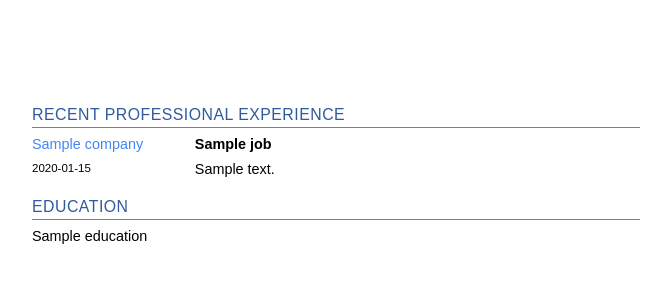
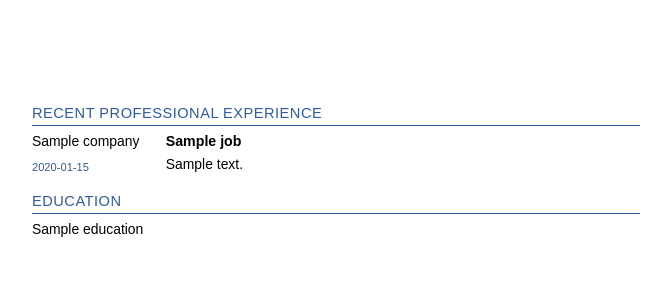
Before and after one commit to mesolimbo/cvgenai, a Python web app: template templates/resume_page2_template.html in a window 1280 px wide. Shown: the top 300 px of the page, without its empty margins (304-975 px from the left). Run offline with Jinja, Linux system fonts and the light colour scheme; the template is opened without the code that fills it: most values are stand-ins (such as "Sample title", 1, 10 or a date in 2020).

Commit message:
Generate twp page resume

```diff
--- a/templates/style.css
+++ b/templates/style.css
@@ -77,7 +77,7 @@
     display: flex;
     justify-content: space-between;
     align-items: center;
-    border-top: 2px solid #4285f4;
+    border-top: 2px solid #2f5aa0;
     padding-top: 0.5em;
   }
 
@@ -103,7 +103,7 @@
     transform: translateY(-50%);
     height: 1em;
     width: 1px;
-    background-color: #4285f4;
+    background-color: #2f5aa0;
   }
 
   /* ============================================
@@ -143,18 +143,18 @@
      ============================================ */
   .resume-body {
     margin-top: 0.5em;
-    font-size: 0.9em;  /* Slightly smaller body text for resumes */
+    font-size: 0.87em;  /* Decreased from 0.9em */
   }
 
   .resume-section {
-    margin-bottom: 1em;
+    margin-bottom: 0.75em;  /* Slightly decreased */
   }
 
   .resume-section h2 {
     color: #2f5aa0;
-    border-bottom: 1px solid #4285f4;
-    font-size: 1.1em;
-    margin-bottom: 0.4em;
+    border-bottom: 1px solid #2f5aa0;
+    font-size: 1.05em;  /* Decreased from 1.08em */
+    margin-bottom: 0.32em;  /* Slightly decreased */
     font-weight: normal;
     text-transform: uppercase;
     letter-spacing: 0.5px;
@@ -162,17 +162,20 @@
 
   .resume-section p,
   .resume-section ul {
-    margin: 0 0 0.8em 0;
+    margin: 0 0 0.5em 0;  /* Decreased from 0.58em */
     text-align: left;
   }
 
   .resume-section ul {
     list-style-type: disc;
-    margin-left: 1.5em;
+    margin-left: 0; /* Remove default left margin */
+    padding-left: 0; /* Remove default padding */
   }
 
   .resume-section li {
-    margin-bottom: 0.4em;
+    margin-bottom: 0.3em;  /* Decreased from 0.33em */
+    line-height: 1.4;  /* Decreased from 1.42 */
+    margin-left: 1.2em; /* Add margin to align bullets with the blue lines */
   }
 
   /* ============================================
@@ -180,50 +183,60 @@
      ============================================ */
   .three-columns {
     column-count: 3;
-    column-gap: 1.5em;
+    column-gap: 1.1em;  /* Decreased from 1.15em */
     text-align: left;
   }
 
   .three-columns li {
-    margin-bottom: 0.4em;
+    margin-bottom: 0.28em;  /* Decreased from 0.33em */
     break-inside: avoid-column;
+    font-size: 0.95em;  /* Decreased from 0.97em */
+    margin-left: 1.2em; /* Keep the same to maintain bullet alignment */
   }
 
   /* ============================================
      JOB ENTRY STYLES (Page 2)
      ============================================ */
   .job-entry {
-    margin-bottom: 1em;
+    margin-bottom: 1.05em; /* Slightly increased from 1em */
   }
 
   .job-columns {
-    display: flex;
-    gap: 1em;
+    display: table;
+    width: 100%;
+    table-layout: fixed; /* Fixed table layout for more predictable column widths */
   }
 
-  /* Left column (1 part) */
+  /* Left column (company & dates) */
   .job-col-left {
-    flex: 1;
-    display: flex;
-    flex-direction: column;
+    display: table-cell;
+    width: 22%; /* Slightly smaller to ensure no overflow */
+    padding-right: 10px; /* Add some padding between columns */
+    vertical-align: top;
+    overflow-wrap: break-word; /* Force word wrapping */
   }
 
-  /* Right column (3 parts) */
+  /* Right column (title & description) */
   .job-col-right {
-    flex: 3;
+    display: table-cell;
+    width: 78%;
+    vertical-align: top;
   }
 
-  /* Company name: blue instead of bold */
+  /* Company name styling */
   .job-col-left .company {
-    color: #4285f4;  /* Blue color */
-    font-weight: normal;
+    color: #000; /* Changed from blue to black */
+    display: block;
     margin-bottom: 0.3em;
+    overflow-wrap: break-word; /* Force word wrapping */
+    word-break: break-all; /* Extreme measure to break words if needed */
+    max-width: 100%; /* Contain within parent */
   }
 
-  /* Date: now black */
+  /* Date: now blue */
   .job-col-left .job-dates {
     font-size: 0.8em;
-    color: #000;  /* Black color */
+    color: #2f5aa0;  /* Changed from black to blue */
   }
 
   /* Right column: Title and description */
@@ -231,12 +244,14 @@
     font-weight: bold;
     color: #000;
     display: block;
-    margin-bottom: 0.2em;
+    margin-bottom: 0.25em; /* Slightly increased from 0.2em */
+    font-size: 1.02em; /* Slightly increased */
   }
 
   .job-col-right .job-description {
     margin: 0;
     text-align: left;
+    line-height: 1.42; /* Consistent with other text */
   }
 
   /* ============================================
```
Also changed, not shown: generate_resume.py (added, +120 -0 lines), templates/resume_page1_template.html (+13 -2 lines).
